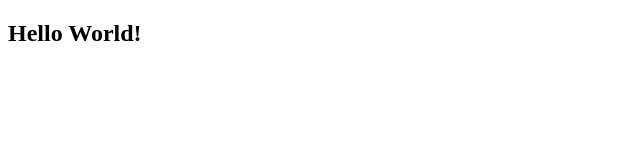
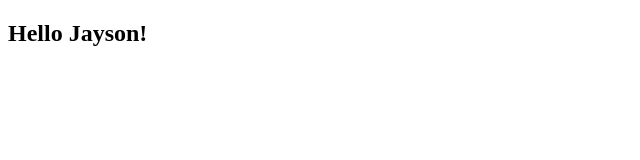
Before and after one commit to Sonic1718/git-demo, a plain HTML site: page index.html in a window 1280 px wide. Shown: the full height of the page, 0-640 px from the left. Drawn offline with Linux system fonts and the light colour scheme.

Commit message:
Adding Hello Jayson

```diff
--- a/index.html
+++ b/index.html
@@ -4,6 +4,6 @@
     <title>Home page -- change to be push on github</title>
 </head>
 <body>
-<h2>Hello World!</h2>
+<h2>Hello Jayson!</h2>
 </body>
 </html>
```
